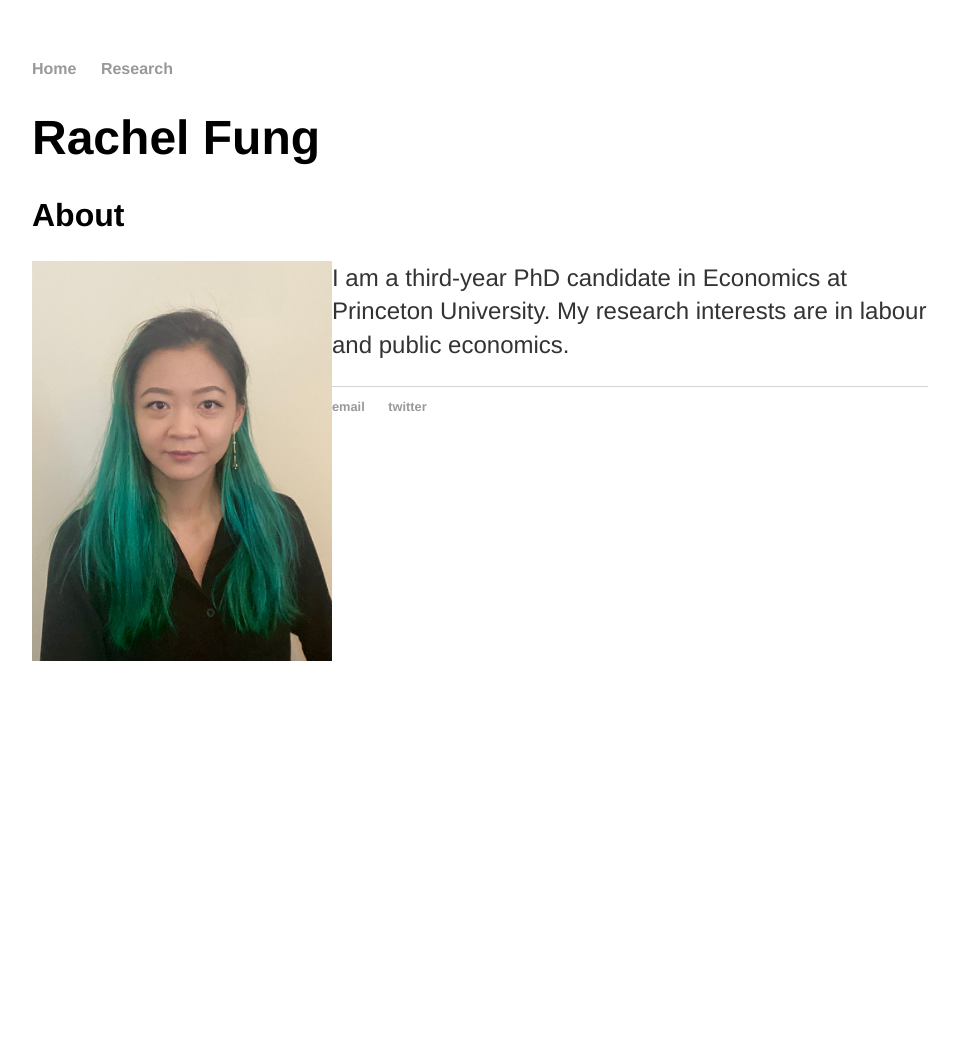
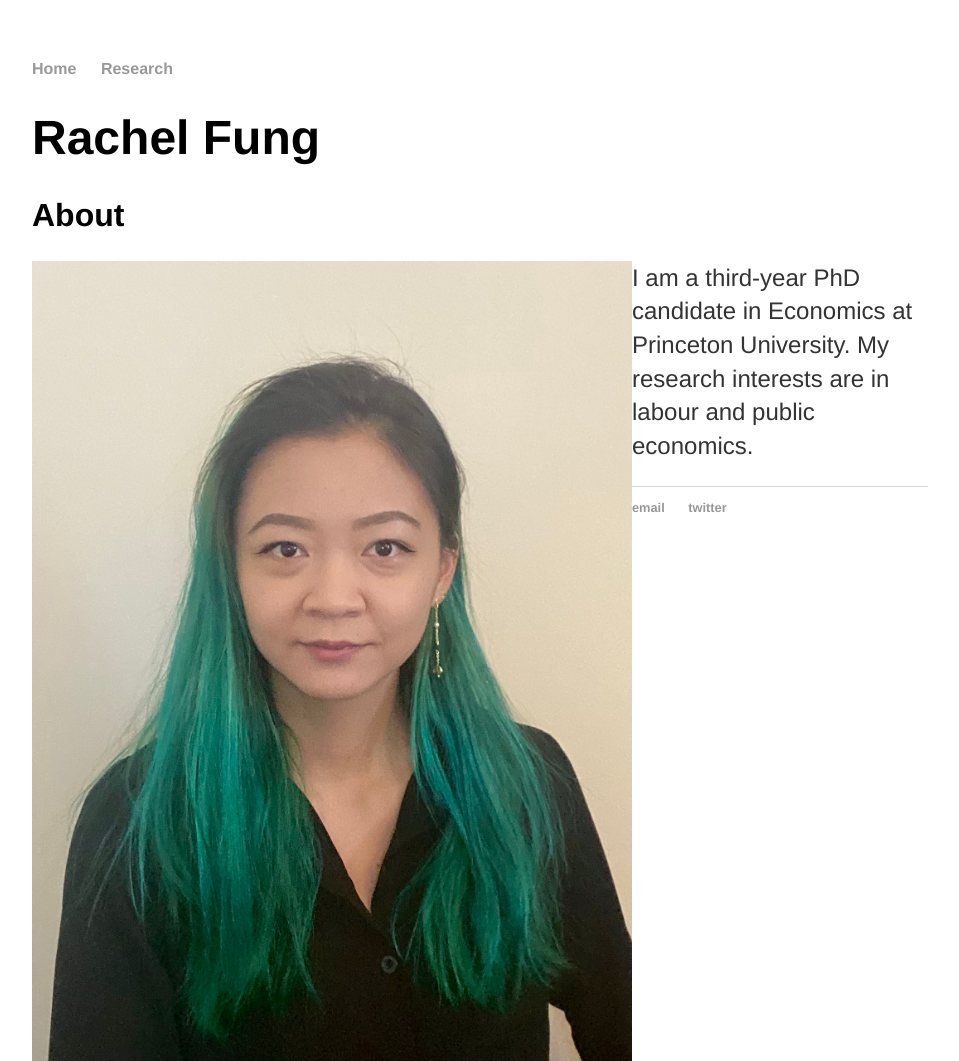
Before and after one commit to rachelylfung/rachelylfung.github.io, a Jekyll site: the page built from index.html, in a window 1280 px wide. Shown: the whole page, without its empty margins (160-1119 px from the left). Built offline with Jekyll 4.4.1, drawn with Linux system fonts in a browser that asks for light colours; before the commit the page ends 900 px from its top, so only the background shows below that.

Commit message:
Update index.html

```diff
--- a/index.html
+++ b/index.html
@@ -10,5 +10,5 @@ title: Rachel Fung
 
 <div class="post">
 	<h2> About </h2>
-	<p> <img src="https://rachelylfung.github.io/assets/headshot.jpg" width="300" height ="400" img align="left"/> I am a third-year PhD candidate in Economics at Princeton University. My research interests are in labour and public economics. </p>
+	<p> <img src="https://rachelylfung.github.io/assets/headshot.jpg" width="600" height ="800" img align="left"/> I am a third-year PhD candidate in Economics at Princeton University. My research interests are in labour and public economics. </p>
 </div>
```
